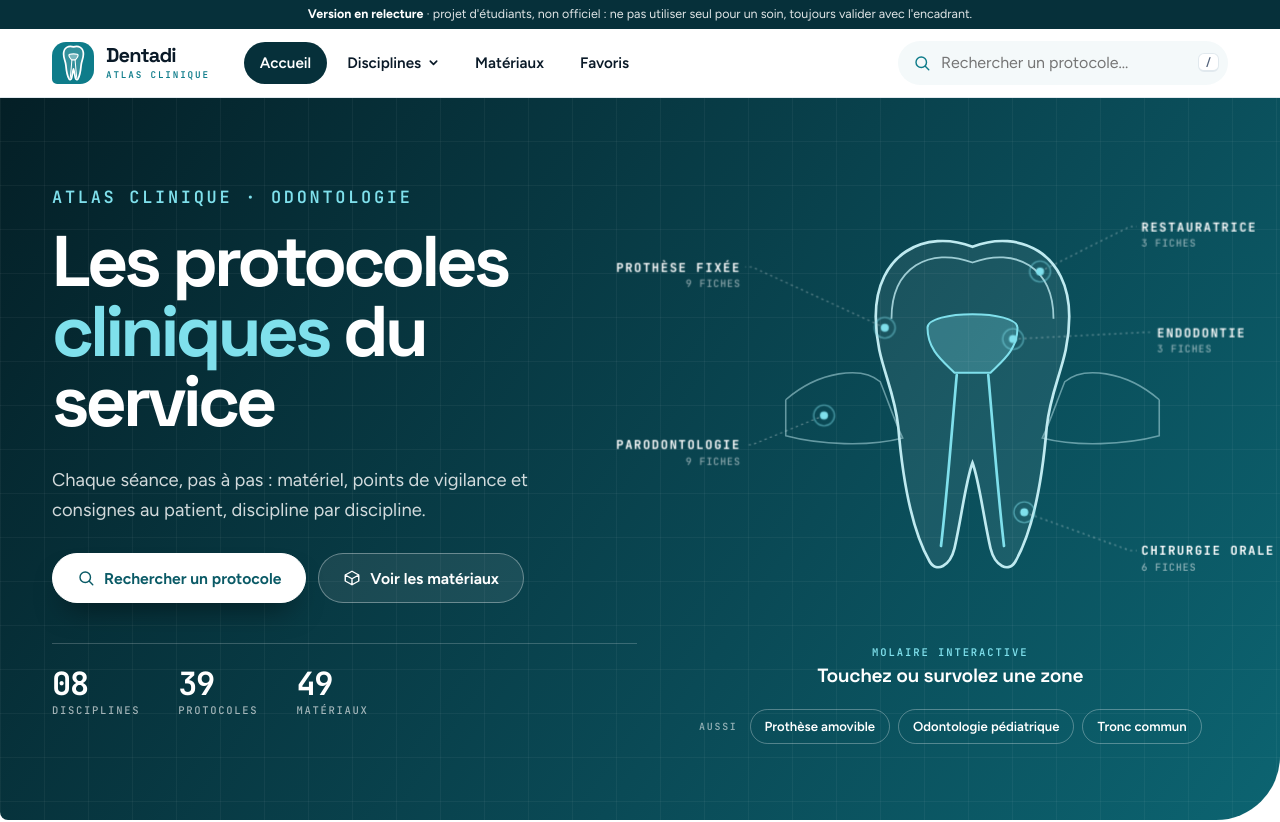
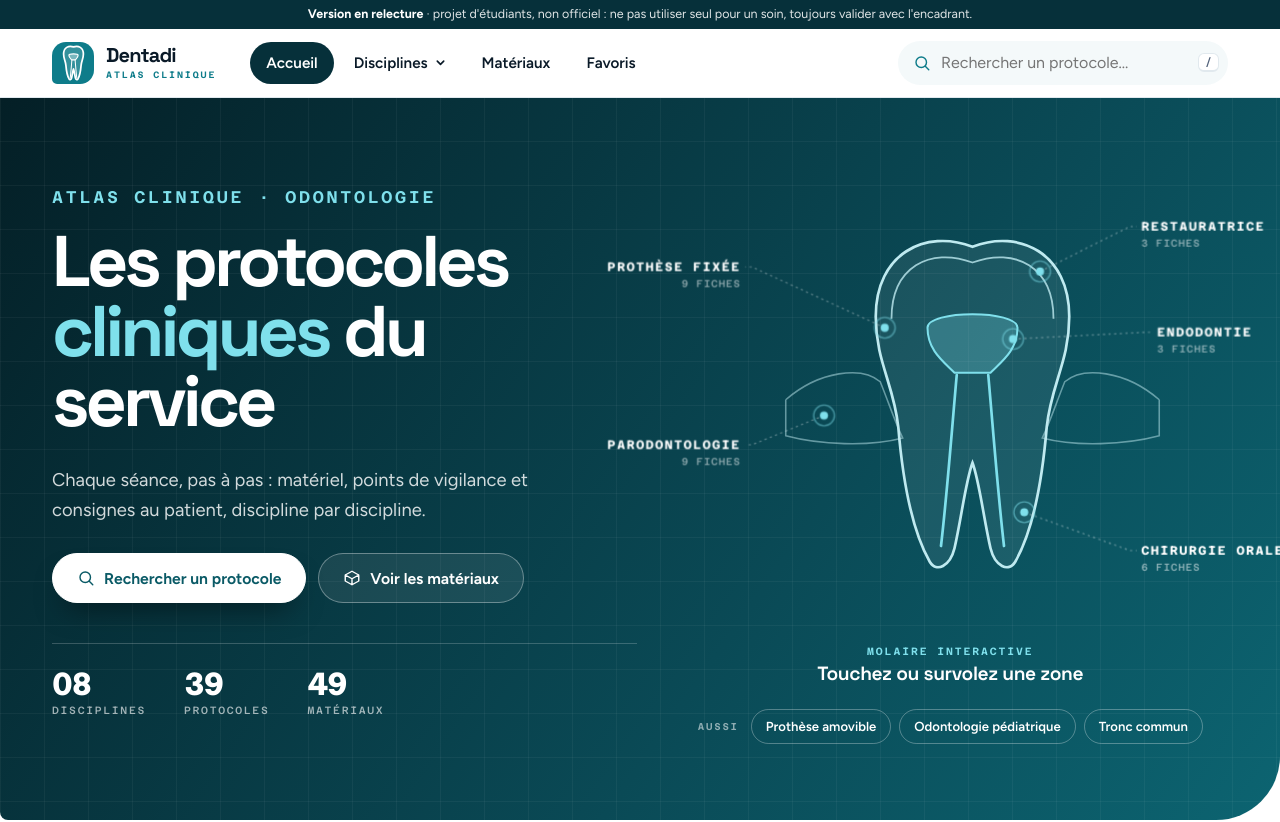
Before and after one commit to Marwankrm/Molarium, a plain HTML site: page index.html in a window 1280 px wide. Shown: the top 822 px of the page. Drawn offline with Linux system fonts and the light colour scheme.

Commit message:
Mise à jour du site Dentadi
Co-Authored-By: Claude Sonnet 5.5 <noreply@anthropic.com>
Claude-Session: https://claude.ai/code/session_01PjAxUdNamGV7yYH8wW6AgJ

```diff
--- a/css/v6.css
+++ b/css/v6.css
@@ -6,7 +6,7 @@
    Se charge après style.css ; remplace les anciennes couches v3-v5.
    ===================================================================== */
 @font-face{font-family:"Space Grotesk";font-style:normal;font-weight:300 700;font-display:swap;src:url(fonts/space-grotesk-latin-wght-normal.woff2) format("woff2");unicode-range:U+0000-00FF,U+0131,U+0152-0153,U+02BB-02BC,U+02C6,U+02DA,U+02DC,U+2000-206F,U+20AC,U+2122,U+2191,U+2193,U+2212,U+2215,U+FEFF,U+FFFD}
-@font-face{font-family:"JetBrains Mono";font-style:normal;font-weight:100 800;font-display:swap;src:url(fonts/jetbrains-mono-latin-wght-normal.woff2) format("woff2");unicode-range:U+0000-00FF,U+0131,U+0152-0153,U+02BB-02BC,U+02C6,U+02DA,U+02DC,U+2000-206F,U+20AC,U+2122,U+2191,U+2193,U+2212,U+2215,U+FEFF,U+FFFD}
+@font-face{font-family:"Azeret Mono";font-style:normal;font-weight:100 900;font-display:swap;src:url(fonts/azeret-mono-latin-wght-normal.woff2) format("woff2");unicode-range:U+0000-00FF,U+0131,U+0152-0153,U+02BB-02BC,U+02C6,U+02DA,U+02DC,U+2000-206F,U+20AC,U+2122,U+2191,U+2193,U+2212,U+2215,U+FEFF,U+FFFD}
 :root{
   color-scheme:light;
   --bg:#fff; --surface:#fff; --surface-2:#f4f9fa; --ink:#0a1a28; --muted:#52627a;
@@ -23,7 +23,7 @@
   --radius:20px; --radius-sm:10px;
   --topbar-h:68px; --tabbar-h:64px;
   --display:"Space Grotesk","Figtree",system-ui,-apple-system,"Segoe UI",Roboto,sans-serif;
-  --mono:"JetBrains Mono",ui-monospace,SFMono-Regular,Menlo,Consolas,monospace;
+  --mono:"Azeret Mono",ui-monospace,SFMono-Regular,Menlo,Consolas,monospace;
 }
 html,body{background:#fff}
 body{color:var(--ink);font-size:1.03rem;line-height:1.65}
```
Also changed, not shown: css/fonts/AzeretMono-OFL.txt, css/fonts/azeret-mono-latin-wght-normal.woff2 (added), css/fonts/jetbrains-mono-latin-wght-normal.woff2 (deleted), 1 other file.
